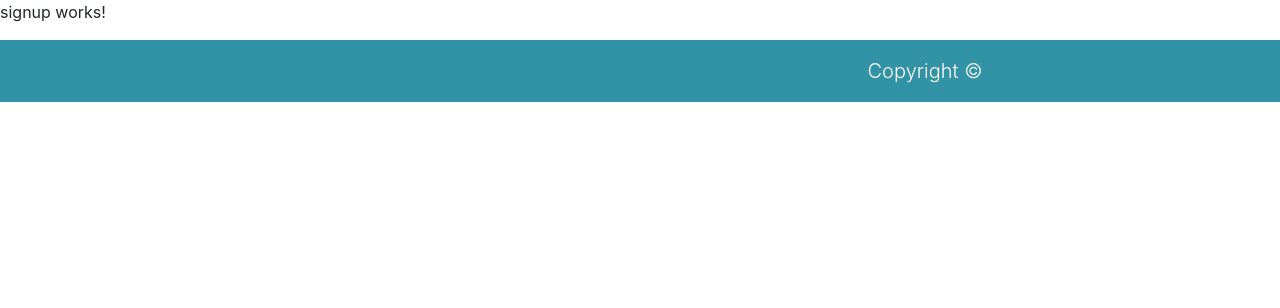
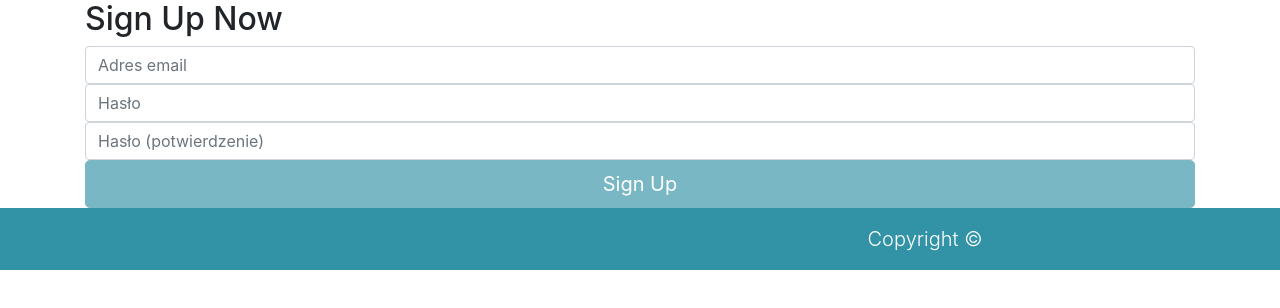
Before and after one commit to pawelfree/zabek, an Angular app in the folder client/: page /signup in a window 1280 px wide. Shown: the top 308 px of the page. Built offline with nearby package versions, Linux system fonts and the light colour scheme.

Commit message:
same password check

```diff
--- a/client/src/app/app.module.ts
+++ b/client/src/app/app.module.ts
@@ -1,14 +1,16 @@
 import { BrowserModule } from '@angular/platform-browser';
 import { NgModule } from '@angular/core';
+import { FormsModule } from '@angular/forms';
 
 import { AppComponent } from './app.component';
 import { PublicComponent } from './public/public.component';
 import { AppRoutingModule } from './app-routing.module';
 import { SignupComponent } from './signup/signup.component';
+import { HttpClientModule } from '@angular/common/http';
 
 @NgModule({
   declarations: [AppComponent, PublicComponent, SignupComponent],
-  imports: [BrowserModule, AppRoutingModule],
+  imports: [BrowserModule, AppRoutingModule, HttpClientModule, FormsModule],
   providers: [],
   bootstrap: [AppComponent]
 })
--- a/client/src/app/signup/signup.component.html
+++ b/client/src/app/signup/signup.component.html
@@ -1,3 +1,59 @@
-<p>
-  signup works!
-</p>
+<div class="container">
+  <form class="form-signin" (ngSubmit)="signup()" #signupForm="ngForm">
+    <div
+      class="alert alert-warning alert-dismissible"
+      role="alert"
+      *ngIf="message !== ''"
+    >
+      <button
+        type="button"
+        class="close"
+        data-dismiss="alert"
+        aria-label="Close"
+      >
+        <span aria-hidden="true">&times;</span>
+      </button>
+      {{ message }}
+    </div>
+    <h2 class="form-signin-heading">Sign Up Now</h2>
+    <label for="inputEmail" class="sr-only">Email address</label>
+    <input
+      type="email"
+      class="form-control"
+      placeholder="Adres email"
+      [(ngModel)]="signupData.username"
+      name="username"
+      required
+    />
+    <label for="inputPassword" class="sr-only">Hasło</label>
+    <input
+      autocomplete="current-password"
+      type="password"
+      class="form-control"
+      placeholder="Hasło"
+      [(ngModel)]="signupData.password"
+      name="password"
+      required
+    />
+    <label for="confirmPassword" class="sr-only">Hasło potwierdzenie</label>
+    <input
+      ngModel
+      type="password"
+      class="form-control"
+      placeholder="Hasło (potwierdzenie)"
+      name="confirmPassword"
+      [(ngModel)]="signupData.confirmPassword"
+      required
+    />
+    <button
+      class="btn btn-lg btn-primary btn-block"
+      type="submit"
+      [disabled]="
+        !signupForm.form.valid ||
+        signupData.password != signupData.confirmPassword
+      "
+    >
+      Sign Up
+    </button>
+  </form>
+</div>
--- a/client/src/app/signup/signup.component.ts
+++ b/client/src/app/signup/signup.component.ts
@@ -1,4 +1,6 @@
 import { Component, OnInit } from '@angular/core';
+import { HttpClient } from '@angular/common/http';
+import { Router } from '@angular/router';
 
 @Component({
   selector: 'app-signup',
@@ -6,10 +8,22 @@ import { Component, OnInit } from '@angular/core';
   styleUrls: ['./signup.component.scss']
 })
 export class SignupComponent implements OnInit {
+  signupData = { username: '', password: '', confirmPassword: '' };
+  message = '';
 
-  constructor() { }
+  constructor(private http: HttpClient, private router: Router) {}
 
-  ngOnInit() {
+  ngOnInit() {}
+
+  signup() {
+    this.http.post('/auth/signup', this.signupData).subscribe(
+      resp => {
+        this.router.navigate(['/']);
+      },
+      err => {
+        console.log(err.error);
+        this.message = err.error;
+      }
+    );
   }
-
 }
```
Also changed, not shown: 1 other file (tests, documents, lock files or other folders).
